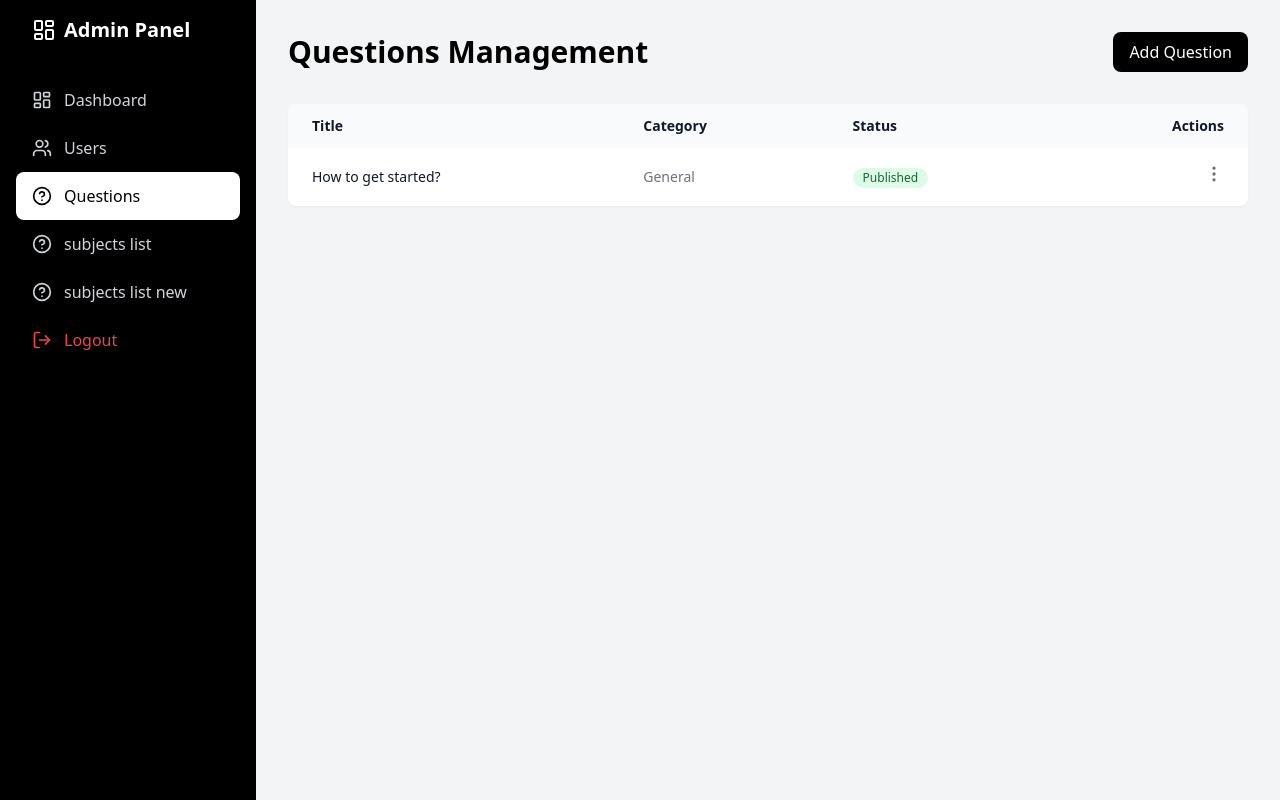
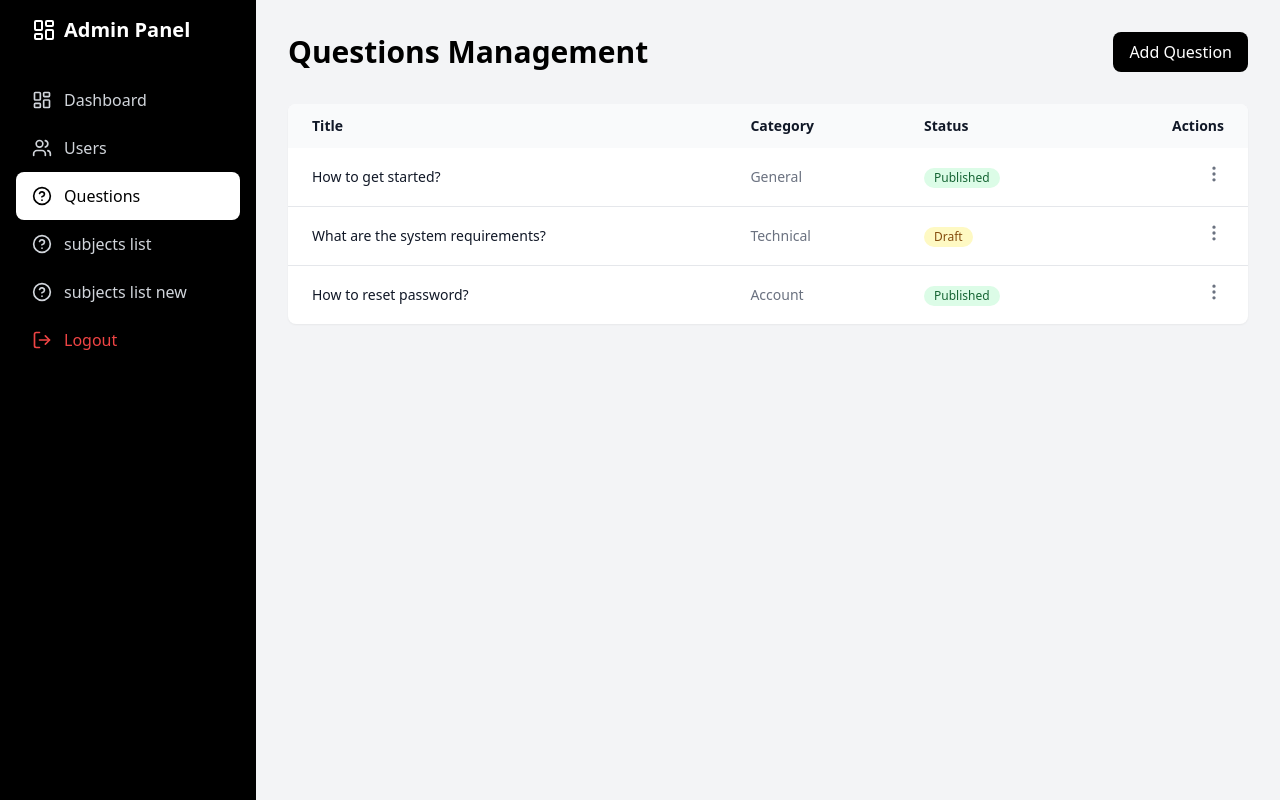
Before and after one commit to TeXSolution/keralamath, a React (Vite) app in the folder Frontend/client-app/: page /admin-dashboard/questions in a window 1280 px wide. Built offline with nearby package versions, Linux system fonts and the light colour scheme.

Commit message:
frontend question option added

```diff
--- a/Frontend/client-app/src/pages/AdminPages/Questions.jsx
+++ b/Frontend/client-app/src/pages/AdminPages/Questions.jsx
@@ -9,7 +9,18 @@ const Questions = () => {
       category: 'General',
       status: 'Published',
     },
-
+    {
+      id: 2,
+      title: 'What are the system requirements?',
+      category: 'Technical',
+      status: 'Draft',
+    },
+    {
+      id: 3,
+      title: 'How to reset password?',
+      category: 'Account',
+      status: 'Published',
+    },
   ];
 
   return (
```
